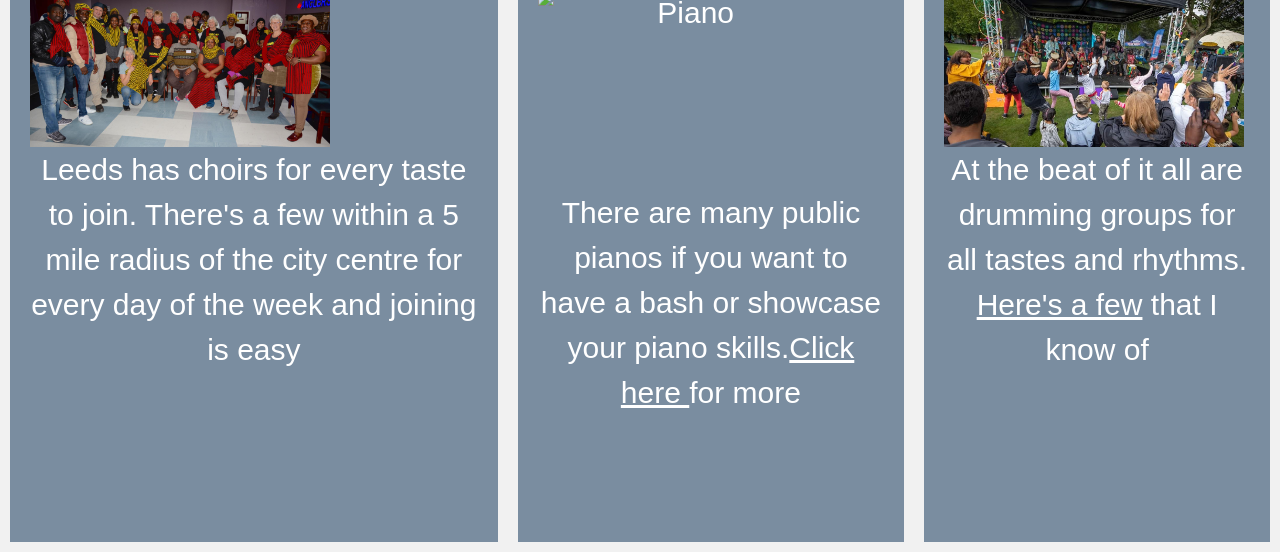
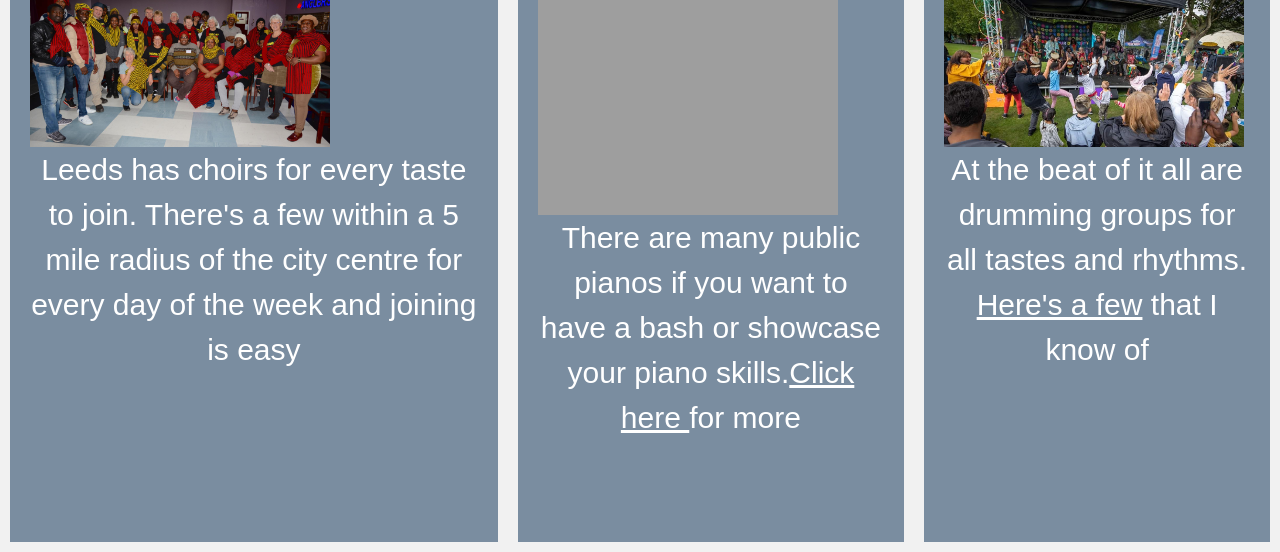
Before and after one commit to Mnyoni/Hobby-Website, a plain HTML site: page index.html in a window 1280 px wide. Shown: the part 267-819 px from the top of the page. Drawn offline with nearby package versions, Linux system fonts and the light colour scheme; the site is published under a folder, as on GitHub Pages, so addresses that start at the root find nothing.

Commit message:
correct paths

```diff
--- a/index.html
+++ b/index.html
@@ -111,7 +111,7 @@ padding: 20px;
           Leeds has choirs for every taste to join. There's a few within a 5 mile radius of the city centre for every day of the week and joining is easy</p>
         </p></div>
           <div><a href="pianos.html">Piano Spots</a>
-        <img src="/images/melissa-edwards-J2VmF-6tcfA-unsplash.jpg" href= "pianos.html" alt="Piano" width="300" height="200"></img>
+        <img src="images/melissa-edwards-J2VmF-6tcfA-unsplash.jpg" href= "pianos.html" alt="Piano" width="300" height="200"></img>
       <p>There are many public pianos if you want to have a bash or showcase your piano skills.<a href="pianos.html"><u>Click here </u></a>for more </p>
       </div>
 
```
